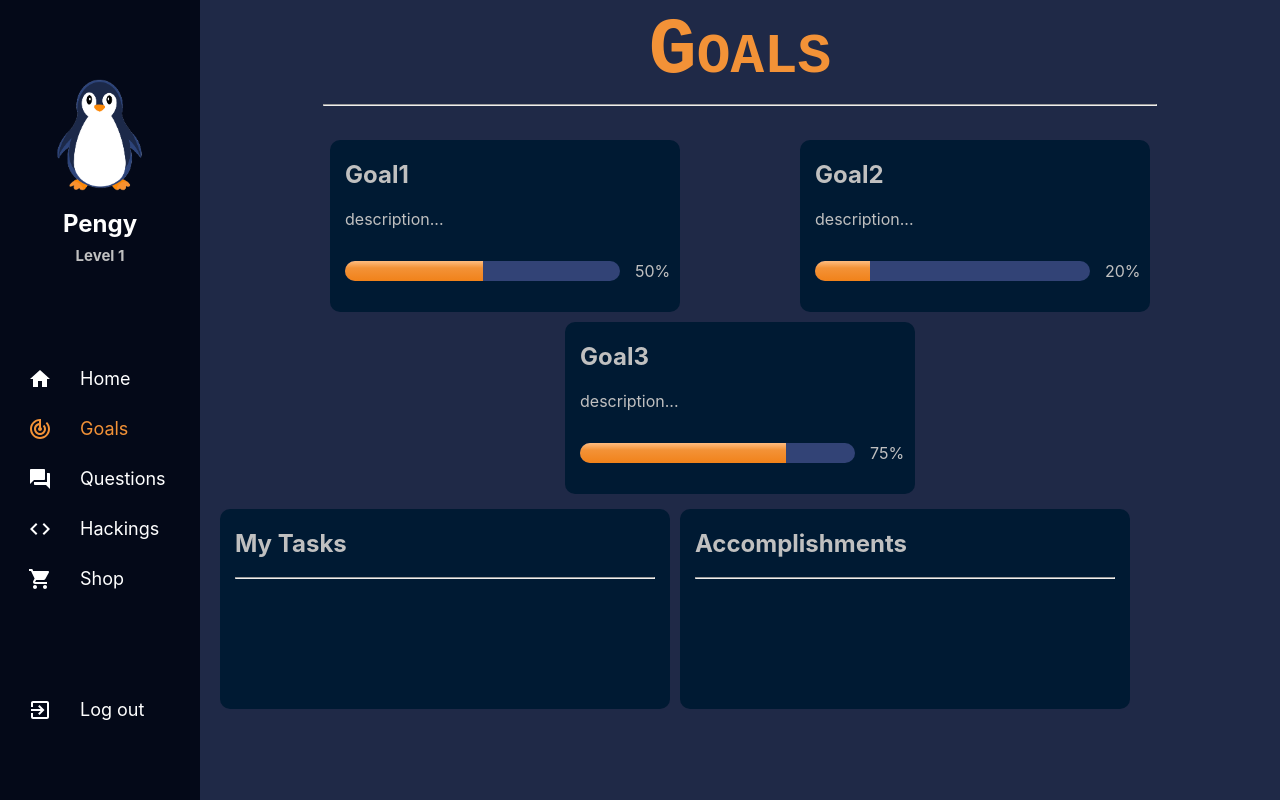
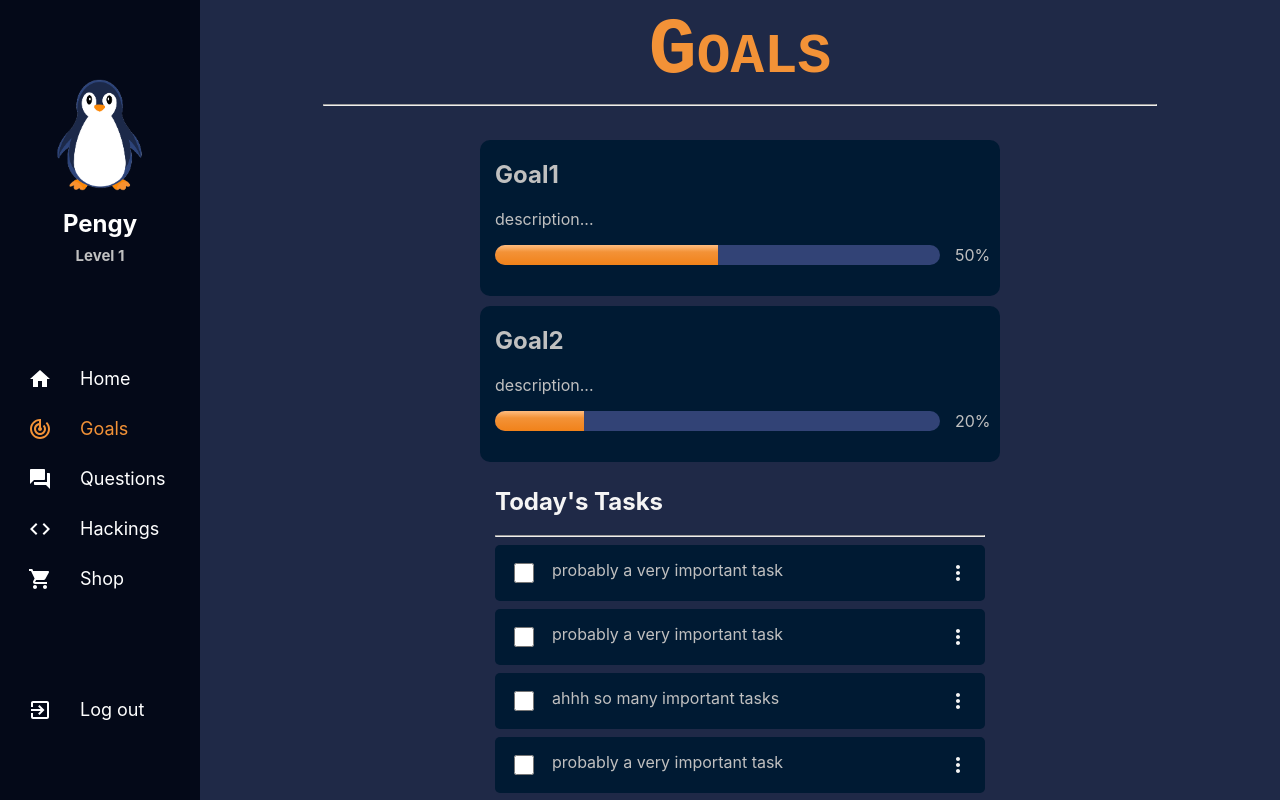
Before and after one commit to lesandra007/ProjectPenguin, a React (Create React App) app: page /goals in a window 1280 px wide. Built offline with nearby package versions, Linux system fonts and the light colour scheme.

Commit message:
tasks and accomplishments

```diff
--- a/src/App.css
+++ b/src/App.css
@@ -207,13 +207,13 @@ input[type=text] {
   justify-content: space-evenly;
   align-items: center;
   gap: 10px;
-  margin: 15px auto;
+  margin: 15px auto 5px;
 }
 
 .goal{
   background-color: var(--darker-blue);
   color: silver;
-  width: 350px;
+  width: 520px;
   border-radius: 10px;
   box-sizing: border-box;
   padding: 0px 15px 15px;
@@ -223,28 +223,47 @@ input[type=text] {
   display: flex;
   flex-direction: row;
   flex-wrap: wrap;
-  align-items: center;
+  justify-content: space-evenly;
   gap: 10px;
+  margin-bottom: 15px;
 }
 
 .TasksSection{
-  background-color: var(--darker-blue);
-  color: silver;
-  width: 450px;
-  height: 200px;
+  color: whitesmoke;
+  width: 520px;
+  height: auto;
+  box-sizing: border-box;
+  padding: 0px 15px;
+}
+
+.tasksList{
+  width: 100%;
+  height: auto;
+  /* background-color: var(--light-orange); */
+  border-radius: 10px;
+
+  display: flex;
+  flex-direction: column;
+  gap: 8px;
+}
+
+.AccomplishmentsSection{
+  /* background-color: var(--darkest-blue); */
+  color: whitesmoke;
+  width: 520px;
+  height: auto;
   border-radius: 10px;
   box-sizing: border-box;
   padding: 0px 15px;
 }
 
-.AccomplishmentsSection{
-  background-color: var(--darker-blue);
-  color: silver;
-  width: 450px;
-  height: 200px;
-  border-radius: 10px;
-  box-sizing: border-box;
-  padding: 0px 15px;
+.badgesList{
+  width: 100%;
+  display: flex;
+  flex-direction: row;
+  flex-wrap: wrap;
+  gap: 9px;
+  /* background-color: #f1821a; */
 }
 
 /* Website Responsiveness */
@@ -283,7 +302,7 @@ input[type=text] {
 
   .TasksAndAccomplishments{
     flex-direction: column;
-    gap: 10px;
+    gap:20px;
   }
 
   .TasksSection{
--- /dev/null
+++ b/src/components/Badge.js
@@ -0,0 +1,15 @@
+import React from 'react'
+import "../App.css";
+import penguinlogo from "../penguinlogo.png";
+
+export default function Badge(){
+    return(
+        <div style={{
+            width: '100px', height: '100px',
+            backgroundColor: 'var(--darker-blue)',
+            borderRadius: '5px',
+        }}>
+            {/* <img src={penguinlogo} alt="logo" className="logo"/> */}
+        </div>
+    )
+}
--- /dev/null
+++ b/src/components/Task.js
@@ -0,0 +1,28 @@
+import React from 'react'
+import "../App.css";
+import MoreVertIcon from '@mui/icons-material/MoreVert';
+
+export default function Task({title}){
+    return(
+        <div style={{
+            backgroundColor: 'var(--darker-blue)',
+            width: '100%',
+            height: 'auto',
+            borderRadius: '5px',
+            boxSizing: 'border-box',
+            padding: '15px',
+
+            display: 'flex',
+            flexDirection: 'row',
+            alignItems: 'center',
+            justifyContent: 'space-between',
+            gap: '15px'
+            }}>
+            <div style={{display: 'flex', flexDirection: 'row', gap: '15px'}}>
+                <input type="checkbox" style={{width: '20px', height: '20px', accentColor: 'var(--dark-orange)'}}/>
+                <div style={{color: 'silver', flexWrap: 'wrap'}}>{title}</div>
+            </div>
+            <MoreVertIcon/>
+        </div>
+    )
+}
--- a/src/pages/Goals.js
+++ b/src/pages/Goals.js
@@ -3,6 +3,8 @@ import "../App.css";
 import Sidebar from '../components/Sidebar';
 import Title from '../components/Title';
 import ProgressBar from '../components/ProgressBar';
+import Task from '../components/Task';
+import Badge from '../components/Badge';
 
 export default function Goals() {
   return (
@@ -20,32 +22,46 @@ export default function Goals() {
               {/* Goal 1 */}
               <div className="goal">
                 <h2>Goal1</h2>
-                <p>description...</p>
+                <p style={{margin: '0px'}}>description...</p>
                 <ProgressBar percentCompleted={50}/>
               </div>
               {/* Goal 2 */}
               <div className="goal">
                 <h2>Goal2</h2>
-                <p>description...</p>
+                <p style={{margin: '0px'}}>description...</p>
                 <ProgressBar percentCompleted={20}/>
               </div>
               {/* Goal 3 */}
-              <div className="goal">
+              {/* <div className="goal">
                 <h2>Goal3</h2>
                 <p>description...</p>
                 <ProgressBar percentCompleted={75}/>
-              </div>
+              </div> */}
           </div>
 
           {/* Tasks and Accomplishments */}
           <div className="TasksAndAccomplishments">
             <div className='TasksSection'>
-              <h2>My Tasks</h2>
+              <h2>Today's Tasks</h2>
               <hr></hr>
+              <div className='tasksList'>
+                <Task title='probably a very important task'/>
+                <Task title='probably a very important task'/>
+                <Task title='ahhh so many important tasks'/>
+                <Task title='probably a very important task'/>
+              </div>
             </div>
             <div className='AccomplishmentsSection'>
               <h2>Accomplishments</h2>
               <hr></hr>
+              <div className='badgesList'>
+                  <Badge/>
+                  <Badge/>
+                  <Badge/>
+                  <Badge/>
+                  <Badge/>
+                  <Badge/>
+              </div>
             </div>
           </div>
         </div>
```
